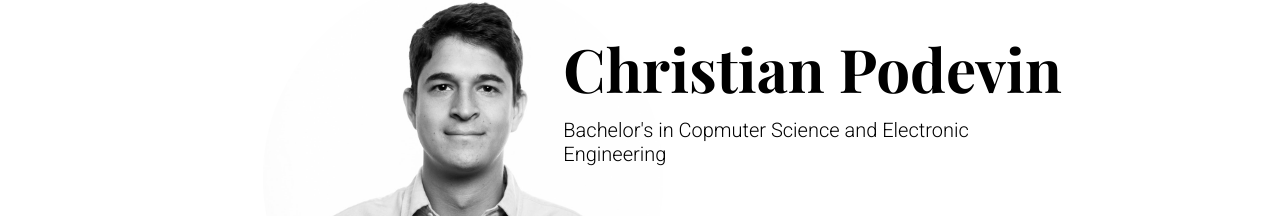
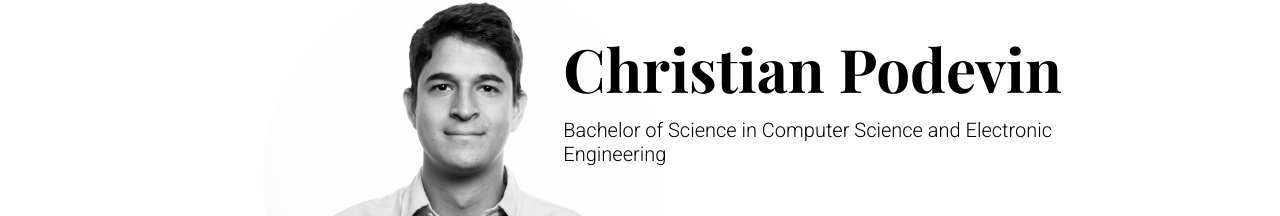
Before and after one commit to cpotdevin/cpotdevindotcom, a React (Create React App) app in the folder app/: page /about-me in a window 1280 px wide. Shown: the part 163-379 px from the top of the page. Built offline with nearby package versions, Linux system fonts and the light colour scheme.

Commit message:
minor fixes

```diff
--- a/app/src/main-pages/AboutMe.js
+++ b/app/src/main-pages/AboutMe.js
@@ -10,7 +10,7 @@ const AboutMe = () => (
       <img src={portrait} alt='Christian Potdevin' class='my-portrait' />
       <h1 id='about-me-name'>
         Christian Podevin
-        <h2 id='about-me-title'>Bachelor's in Copmuter Science and Electronic Engineering</h2>
+        <h2 id='about-me-title'>Bachelor of Science in Computer Science and Electronic Engineering</h2>
       </h1>
     </Grid>
   </Grid>
--- a/app/src/main-pages/Home.js
+++ b/app/src/main-pages/Home.js
@@ -5,8 +5,12 @@ import '../content.css';
 const Home = () => (
   <Grid container direction='row' justify='center' alignItems='center'>
     <Grid container className='content' xs={10} md={8}>
-      <h1>Hello, world!</h1>
-      <p>This is my personal website, here you may find some of my proyects and ideas.</p>
+      <Grid container xs={12}>
+        <h1>Hello, world!</h1>
+      </Grid>
+      <Grid container xs={12}>
+        <p>This is my personal website, here you may find some of my proyects and ideas.</p>
+      </Grid>
     </Grid>
   </Grid>
 );
```
